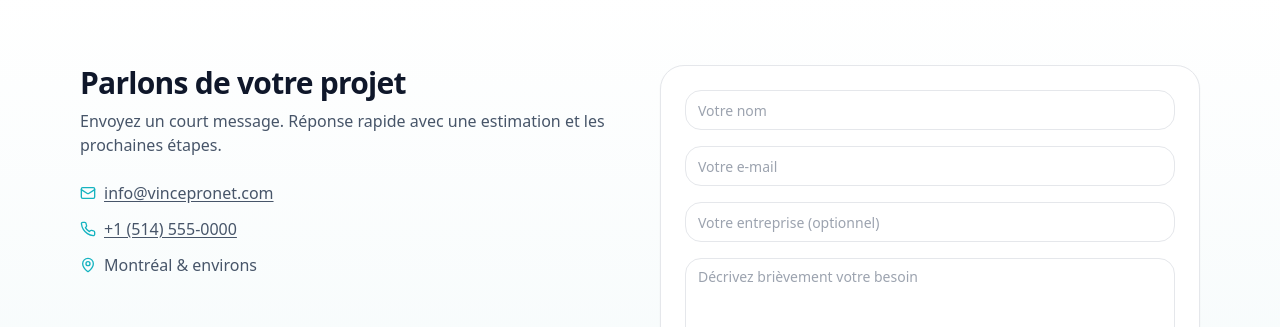
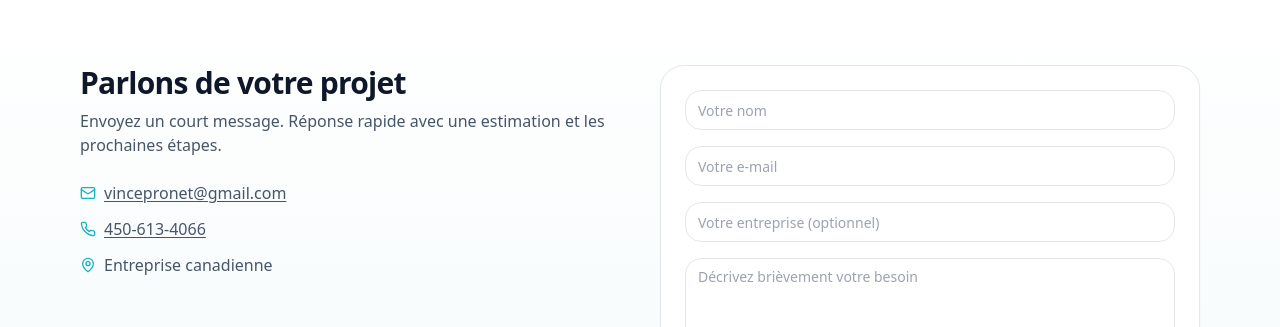
Before and after one commit to Karg007/vincepronet, a Next.js app: page / in a window 1280 px wide. Shown: the part 830-1157 px from the top of the page. Built offline with nearby package versions, Linux system fonts and the light colour scheme.

Commit message:
Update page.tsx

```diff
--- a/app/page.tsx
+++ b/app/page.tsx
@@ -86,9 +86,9 @@ export default function SiteLanding() {
             <h2 className="text-3xl font-bold tracking-tight text-slate-900">Parlons de votre projet</h2>
             <p className="mt-2 text-slate-600">Envoyez un court message. Réponse rapide avec une estimation et les prochaines étapes.</p>
             <div className="mt-6 space-y-3 text-slate-600">
-              <p className="flex items-center gap-2"><Mail className="h-4 w-4 text-[#15b3c0]"/><a className="underline" href="mailto:info@vincepronet.com">info@vincepronet.com</a></p>
-              <p className="flex items-center gap-2"><Phone className="h-4 w-4 text-[#15b3c0]"/><a className="underline" href="tel:+15145550000">+1 (514) 555-0000</a></p>
-              <p className="flex items-center gap-2"><MapPin className="h-4 w-4 text-[#15b3c0]"/>Montréal & environs</p>
+              <p className="flex items-center gap-2"><Mail className="h-4 w-4 text-[#15b3c0]"/><a className="underline" href="mailto:info@vincepronet.com">vincepronet@gmail.com</a></p>
+              <p className="flex items-center gap-2"><Phone className="h-4 w-4 text-[#15b3c0]"/><a className="underline" href="tel:+14506134066">450-613-4066</a></p>
+              <p className="flex items-center gap-2"><MapPin className="h-4 w-4 text-[#15b3c0]"/>Entreprise canadienne</p>
             </div>
           </motion.div>
 
@@ -115,7 +115,7 @@ export default function SiteLanding() {
               <p className="text-slate-600 text-sm">Avant/après, maquettes et coulisses de projets.</p>
             </div>
           </div>
-          <a href="https://instagram.com/vincepronet" target="_blank" rel="noreferrer" className={btnMain}>Suivre @vincepronet</a>
+          <a href="https://www.instagram.com/vincepronet/" target="_blank" rel="noreferrer" className={btnMain}>Suivre @vincepronet</a>
         </motion.div>
       </section>
 
```
